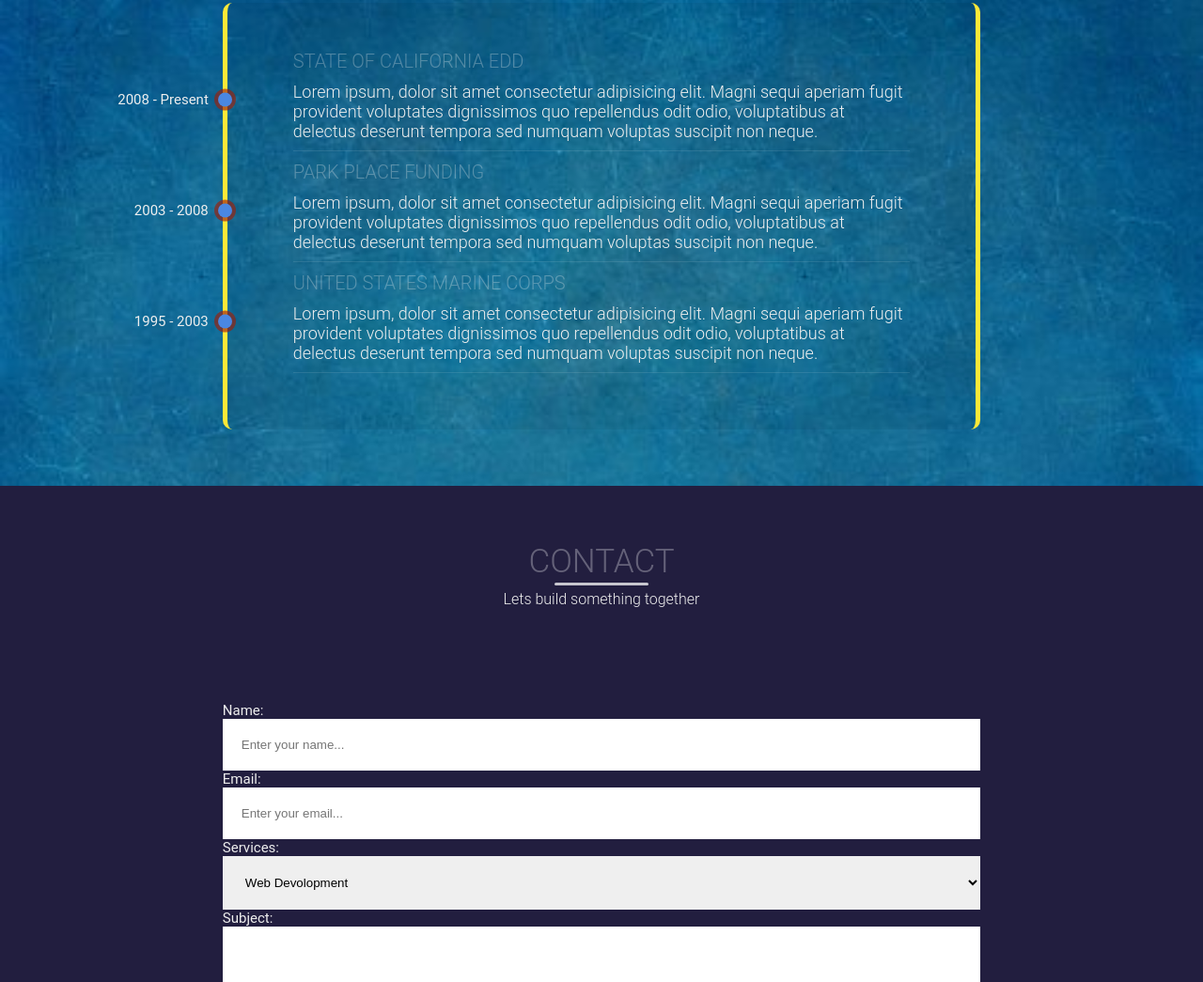
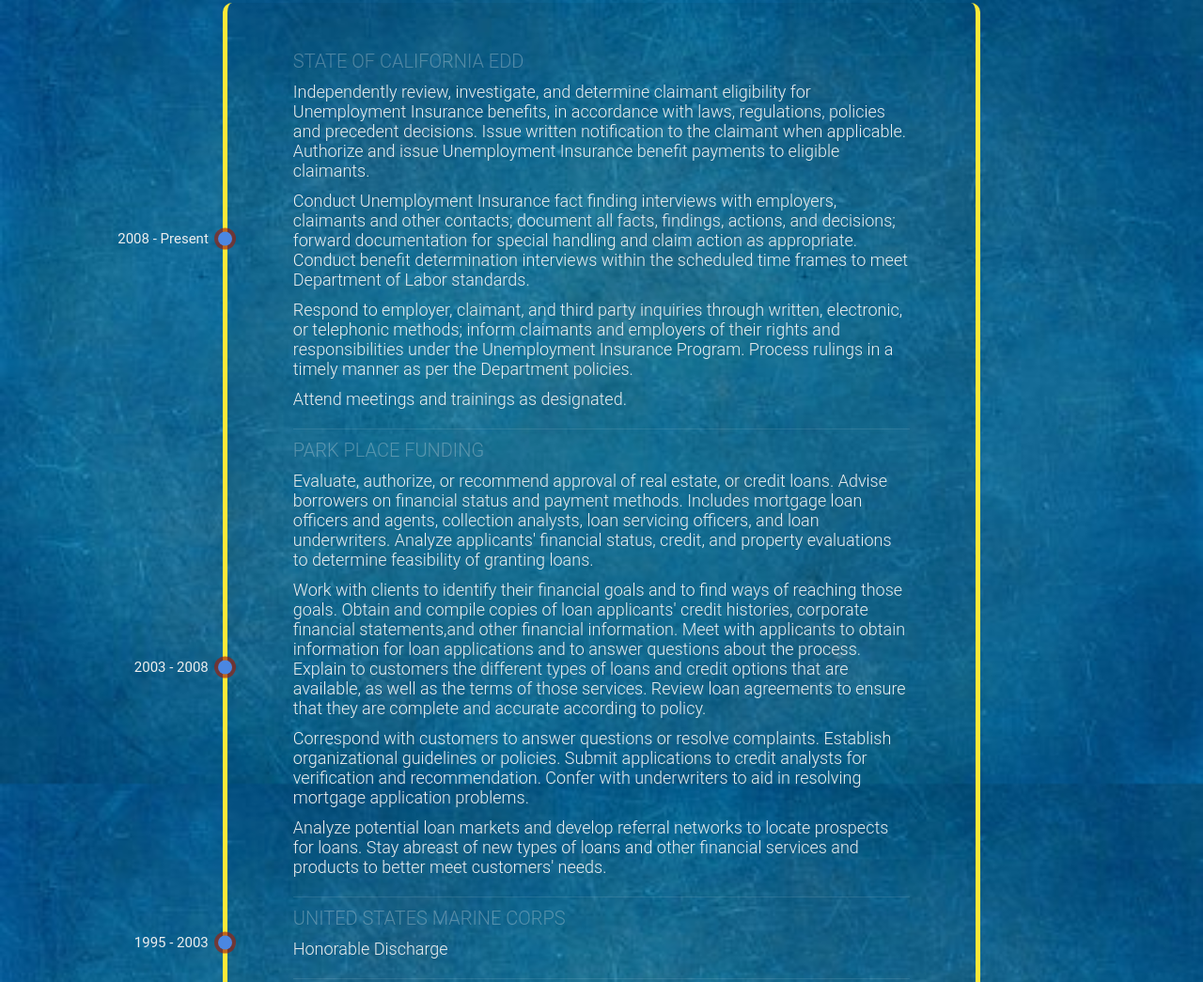
Before and after one commit to RobertElias/Portfolio-Page, a plain HTML site: page index.html in a window 1280 px wide. Shown: the part 2586-3631 px from the top of the page at 94% size. Drawn offline with nearby package versions, Linux system fonts and the light colour scheme.

Commit message:
Updated Work Experience

```diff
--- a/index.html
+++ b/index.html
@@ -89,7 +89,7 @@
                         </li>
                         <li>
                             <a href="#" class="icon-link">
-                                <i class="fab fa-linkedin-in" ></i>
+                                <i class="fab fa-linkedin-in"></i>
                             </a>
                         </li>
                     </ul>
@@ -118,7 +118,7 @@
                         voluptas suscipit non neque.
                     </p>
                 </div>
-                <div class="skill"data-aos="fade-in" data-aos-delay="600">
+                <div class="skill" data-aos="fade-in" data-aos-delay="600">
                     <div class="icon-container">
                         <i class="fas fa-code"></i>
                     </div>
@@ -165,8 +165,8 @@
                 </div>
             </div>
             <div class="portfolio-item">
-                <div class="portfolio-img has-margin-right"data-aos="fade-right" data-aos-delay="900">
-                    <img src="images/portitem2.jpeg" alt="" >
+                <div class="portfolio-img has-margin-right" data-aos="fade-right" data-aos-delay="900">
+                    <img src="images/portitem2.jpeg" alt="">
                 </div>
                 <div class="portfolio-description" data-aos="fade-left" data-aos-delay="1200">
                     <h6>Web Design</h6>
@@ -206,27 +206,70 @@
                 <ul>
                     <li class="date" data-date="2008 - Present">
                         <h1>State of California EDD</h1>
-                        <p>Lorem ipsum, dolor sit amet consectetur adipisicing elit. Magni sequi aperiam fugit provident
-                            voluptates
-                            dignissimos quo repellendus odit odio, voluptatibus at delectus deserunt tempora sed numquam
-                            voluptas suscipit non neque.
-                        </p>
+                        <p>Independently review, investigate, and determine claimant eligibility for
+                            Unemployment Insurance benefits, in accordance with laws, regulations,
+                            policies and precedent decisions. Issue written notification to the
+                            claimant when applicable. Authorize and issue Unemployment Insurance
+                            benefit payments to eligible claimants.
+                        </p><br>
+                        <p>Conduct Unemployment Insurance fact finding interviews with employers,
+                            claimants and other contacts; document all facts, findings, actions, and
+                            decisions; forward documentation for special handling and claim action as
+                            appropriate. Conduct benefit determination interviews within the scheduled time
+                            frames to meet Department of Labor standards.
+                        </p><br>
+                        <p>
+                            Respond to employer, claimant, and third party inquiries through written,
+                            electronic, or telephonic methods; inform claimants and employers of their
+                            rights and responsibilities under the Unemployment Insurance Program. Process
+                            rulings in a timely manner as per the Department policies.
+                        </p><br>
+                        <p>
+                            Attend meetings and trainings as designated.
+                        </p><br>
+
+
+
+
                     </li>
                     <li class="date" data-date="2003 - 2008">
                         <h1>Park Place Funding</h1>
-                        <p>Lorem ipsum, dolor sit amet consectetur adipisicing elit. Magni sequi aperiam fugit provident
-                            voluptates
-                            dignissimos quo repellendus odit odio, voluptatibus at delectus deserunt tempora sed numquam
-                            voluptas suscipit non neque.
-                        </p>
+                        <p>
+                            Evaluate, authorize, or recommend approval of real estate, or credit loans.
+                            Advise borrowers on financial status and payment methods. Includes mortgage loan officers
+                            and agents, collection analysts, loan servicing officers, and loan underwriters.
+                            Analyze applicants' financial status, credit, and property evaluations to determine
+                            feasibility
+                            of granting loans.
+                        </p><br>
+                        <p>
+                            Work with clients to identify their financial goals and to find ways of reaching those goals.
+                            Obtain and compile copies of loan applicants' credit histories, corporate financial
+                            statements,and other financial information.
+                            Meet with applicants to obtain information for loan applications and to answer questions
+                            about the process.
+                            Explain to customers the different types of loans and credit options that are available, as
+                            well as the terms of those services.
+                            Review loan agreements to ensure that they are complete and accurate according to policy.
+                        </p><br>
+                        <p>
+                            Correspond with customers to answer questions or resolve complaints. Establish
+                            organizational guidelines or policies. Submit applications to credit analysts for
+                            verification and recommendation. Confer with underwriters to aid in resolving mortgage
+                            application problems.
+
+                        </p><br>
+                        <p>
+                            Analyze potential loan markets and develop referral networks to locate prospects for loans.
+                            Stay abreast of new types of loans and other financial services and products to better meet customers' needs.
+                        </p><br>
+                        <p></p>
+                        <p></p>
                     </li>
                     <li class="date" data-date="1995 - 2003">
                         <h1>United States Marine Corps</h1>
-                        <p>Lorem ipsum, dolor sit amet consectetur adipisicing elit. Magni sequi aperiam fugit provident
-                            voluptates
-                            dignissimos quo repellendus odit odio, voluptatibus at delectus deserunt tempora sed numquam
-                            voluptas suscipit non neque.
-                        </p>
+                        <p>Honorable Discharge
+                        </p><br>
                     </li>
                 </ul>
             </div>
```
